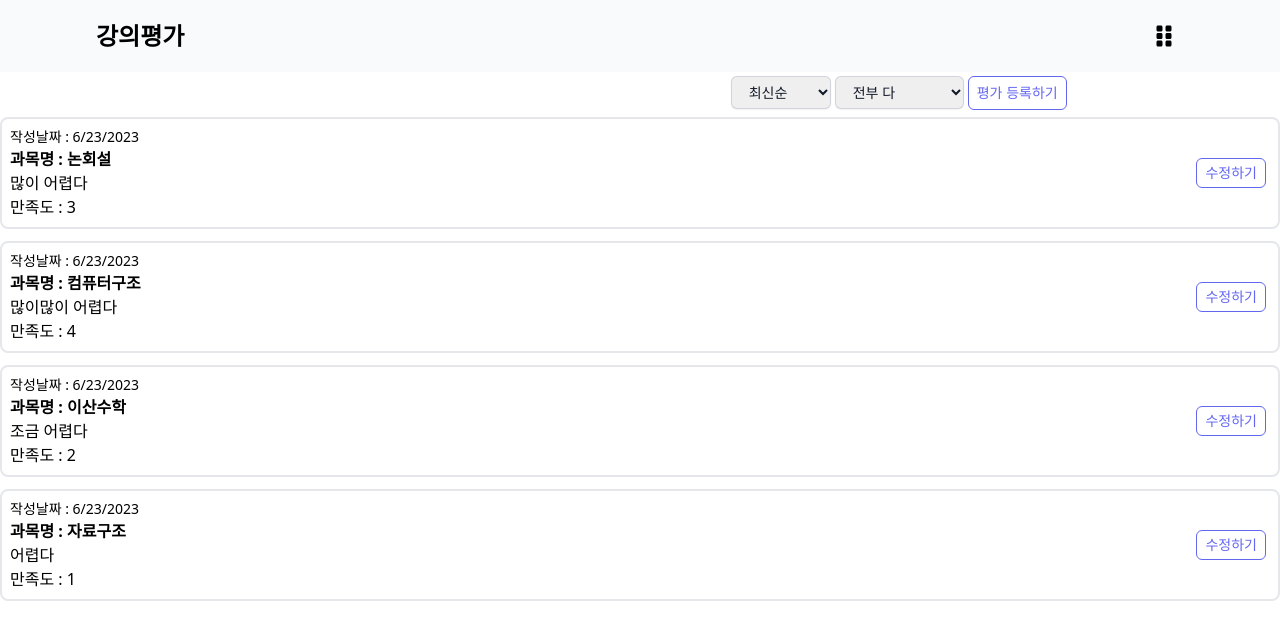
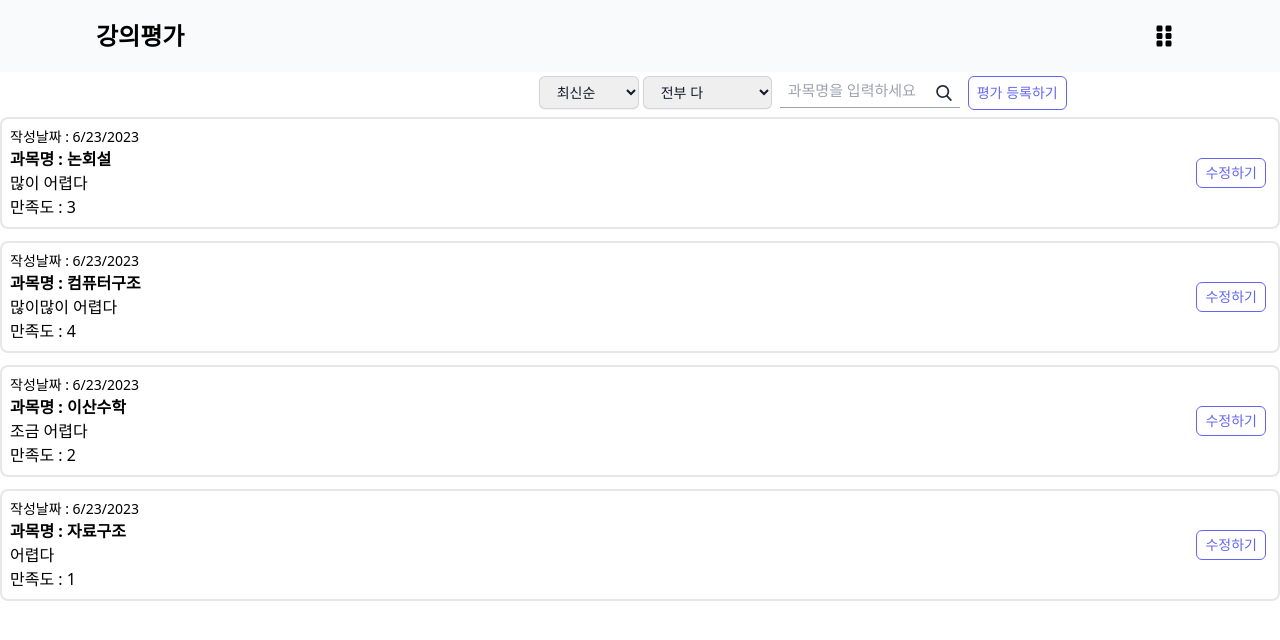
Before and after one commit to CUK-LikeLion-Team8-Assigment/Front, a React (Create React App) app: page /home in a window 1280 px wide. Shown: the top 640 px of the page. Built offline with nearby package versions, Linux system fonts and the light colour scheme.

Commit message:
검색기능 추가

```diff
--- a/package.json
+++ b/package.json
@@ -19,7 +19,7 @@
     "react-icons": "^4.10.1",
     "react-router-dom": "^6.14.0",
     "react-scripts": "5.0.1",
-    "styled-components": "^6.0.2",
+    "styled-components": "^6.0.3",
     "web-vitals": "^2.1.4"
   },
   "scripts": {
--- a/src/components/crud_component/AssessmentList.jsx
+++ b/src/components/crud_component/AssessmentList.jsx
@@ -2,6 +2,9 @@
 import ListItem from "./ListItem";
 import { useNavigate } from "react-router-dom";
 import { useState } from "react";
+import Searchlecture from "./SearchLecture";
+
+
 
 const sortOptionList = [
   { value: "latest", name: "최신순" },
@@ -13,6 +16,7 @@
   { value: "good", name: "좋은 후기만" },
   { value: "bad", name: "안좋은 후기만" },
 ];
+
 
 const ControlMenu = React.memo(({ value, onChange, optionList }) => {
   return (
@@ -31,6 +35,8 @@
 });
 
 const AssessmentList = ({ assessmentList }) => {
+  const [userInput, setUserInput] = useState("");
+
   const navigate = useNavigate();
   const [sortType, setSortType] = useState("latest");
   const [filter, setFilter] = useState("all");
@@ -38,9 +44,9 @@
   const getProcessedDiaryList = () => {
     const filterCallBack = (item) => {
       if (filter === "good") {
-        return parseInt(item.score) <= 3;
+        return parseInt(item.score) >= 3;
       } else {
-        return parseInt(item.score) > 3;
+        return parseInt(item.score) < 3;
       }
     };
 
@@ -52,15 +58,26 @@
         return parseInt(a.date) - parseInt(b.date);
       }
     };
+
     const copyList = JSON.parse(JSON.stringify(assessmentList)); //배열을 json화시켜서 문자열을 바꿈
     //바꾸는 이유는 위의diaryList를 오염시키지 않기 위해서
 
     const filteredList =
       filter === "all" ? copyList : copyList.filter((it) => filterCallBack(it));
 
+    const searchList = (itemList) => {
+      return itemList.lecture.includes(userInput);
+    };
+
     const sortedList = filteredList.sort(compare);
-    return sortedList;
+    const searchedList = sortedList.sort(searchList);
+    return searchedList;
   }; //최신순인지 오래된순인지 if 문으로 분기를 달아 정렬된 리스트로 반환함
+
+  const handleSearch = (input) => {
+    setUserInput(input);
+  };
+  const processedList = getProcessedDiaryList(); // getProcessedDiaryList의 결과를 변수에 저장
 
   return (
     <div>
@@ -78,6 +95,9 @@
           />
         </div>
         <div>
+          <Searchlecture onSearch={handleSearch} />
+        </div>
+        <div>
           <button
             onClick={() => navigate("/new")}
             className="text-sm border justify-end border-indigo-500 text-indigo-500 rounded-md px-2 py-1.5 mb-1 transition duration-500 ease select-none hover:text-white hover:bg-indigo-600 focus:outline-none focus:shadow-outline"
@@ -87,9 +107,13 @@
         </div>
       </div>
 
-      {getProcessedDiaryList().map((it) => (
-        <ListItem key={it.id} {...it} />
-      ))}
+      {processedList.map((it) => {
+        // userInput에 입력된 값만 출력하도록 조건을 추가
+        if (userInput && !it.lecture.includes(userInput)) {
+          return null; // 입력된 값이 포함되지 않으면 null을 반환하여 렌더링하지 않음
+        }
+        return <ListItem key={it.id} {...it} />;
+      })}
     </div>
   );
 };
--- /dev/null
+++ b/src/components/crud_component/SearchLecture.jsx
@@ -0,0 +1,43 @@
+const Searchlecture = ({ onSearch }) => {
+  const handleSubmit = (e) => {
+    e.preventDefault();
+    const userInput = e.target.search.value;
+    onSearch(userInput);
+  };
+
+  return (
+    <div className="w-48 relative text-lg bg-transparent text-gray-800">
+      <form onSubmit={handleSubmit}>
+        <div className="flex ml-1 mr-2 mb-2 items-center border-b border-b-1 border-gray-400 py-2">
+          <input
+            className="bg-transparent border-none mr-3 px-2 leading-tight focus:outline-none"
+            type="text"
+            placeholder="과목명을 입력하세요"
+            style={{ fontSize: "15px" }}
+            name="search"
+          />
+          <button type="submit" className="absolute right-0 top-0 mt-3 mr-4">
+            <svg
+              className="h-4 w-4 fill-current"
+              xmlns="http://www.w3.org/2000/svg"
+              xmlnsXlink="http://www.w3.org/1999/xlink"
+              version="1.1"
+              id="Capa_1"
+              x="0px"
+              y="0px"
+              viewBox="0 0 56.966 56.966"
+              style={{ enableBackground: "new 0 0 56.966 56.966" }}
+              xmlSpace="preserve"
+              width="512px"
+              height="512px"
+            >
+              <path d="M55.146,51.887L41.588,37.786c3.486-4.144,5.396-9.358,5.396-14.786c0-12.682-10.318-23-23-23s-23,10.318-23,23  s10.318,23,23,23c4.761,0,9.298-1.436,13.177-4.162l13.661,14.208c0.571,0.593,1.339,0.92,2.162,0.92  c0.779,0,1.518-0.297,2.079-0.837C56.255,54.982,56.293,53.08,55.146,51.887z M23.984,6c9.374,0,17,7.626,17,17s-7.626,17-17,17  s-17-7.626-17-17S14.61,6,23.984,6z" />
+            </svg>
+          </button>
+        </div>
+      </form>
+    </div>
+  );
+};
+
+export default Searchlecture;
```
Also changed, not shown: 1 other file (tests, documents, lock files or other folders).
